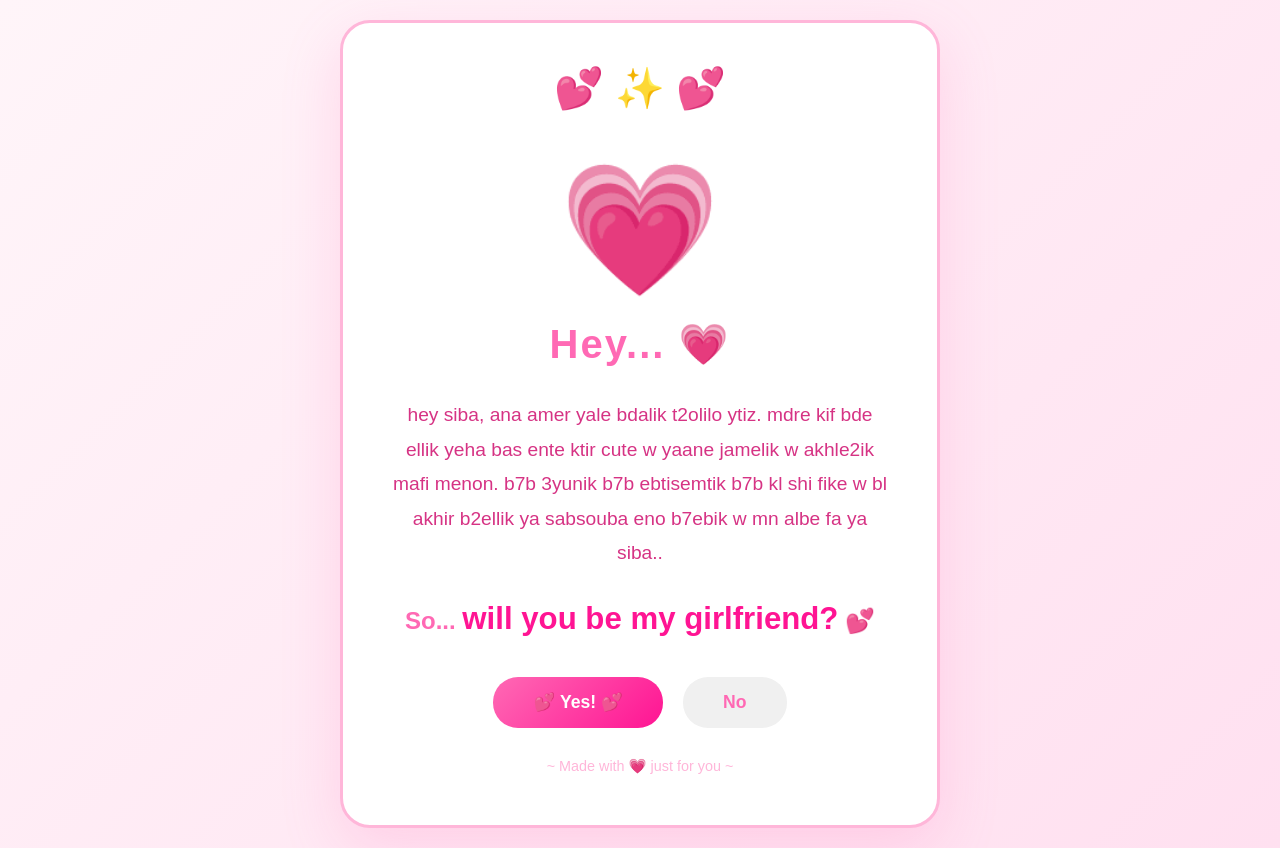
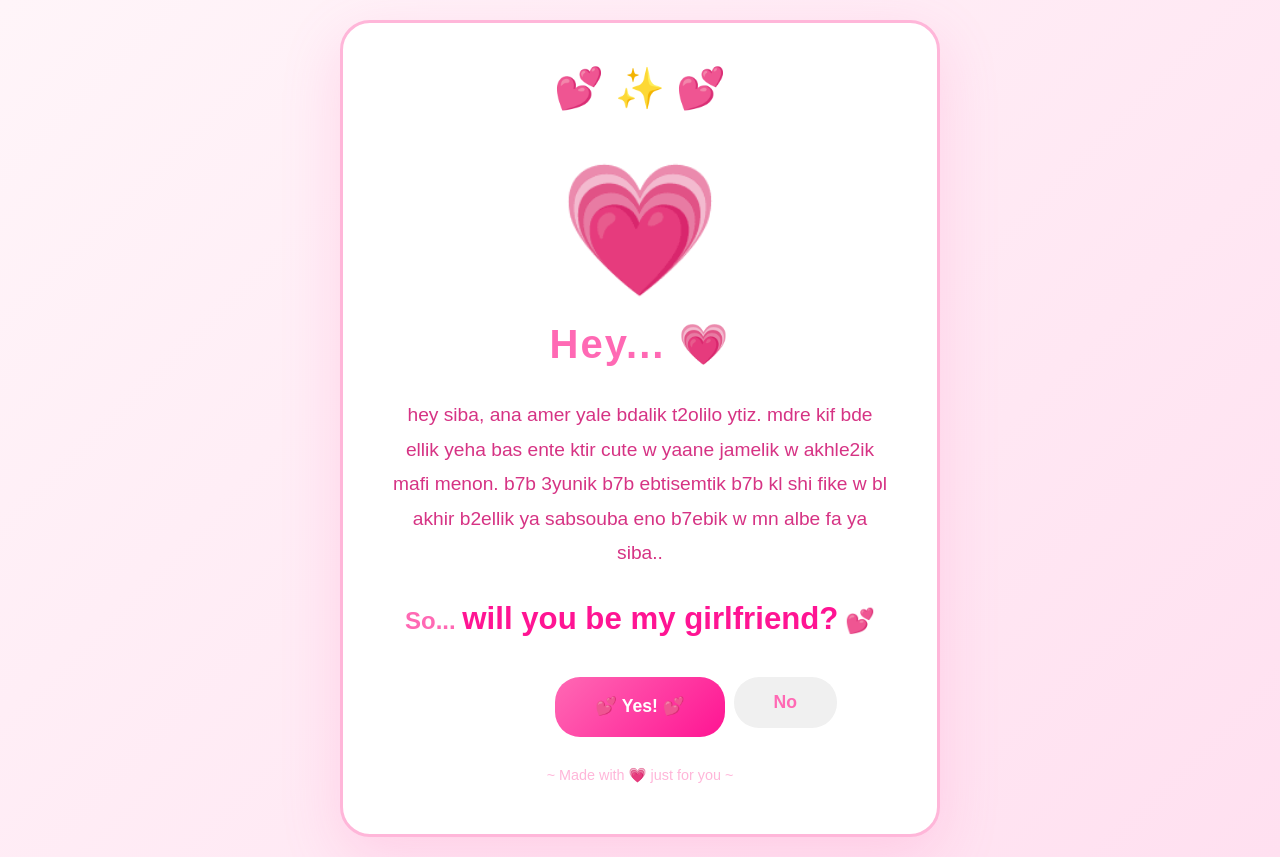
Before and after one commit to humbyk/b7bik-sabsouba, a plain HTML site: page index.html in a window 1280 px wide. Drawn offline with Linux system fonts and the light colour scheme; no server answers.

Commit message:
Update index.html
Added audio playback and tracking for page views.

```diff
--- a/index.html
+++ b/index.html
@@ -32,7 +32,7 @@
         .message { color: #d63384; font-size: 1.2em; line-height: 1.8; margin: 30px 0; }
         .highlight { color: #ff1493; font-weight: bold; font-size: 1.3em; }
         .question { font-size: 1.5em; color: #ff69b4; margin: 30px 0; font-weight: bold; }
-        .buttons { display: flex; justify-content: center; gap: 20px; margin-top: 40px; flex-wrap: wrap; }
+        .buttons { display: flex; justify-content: center; gap: 20px; margin-top: 40px; flex-wrap: wrap; position: relative; height: 60px; }
         button {
             padding: 15px 40px;
             border: none;
@@ -45,9 +45,17 @@
         .yes-btn {
             background: linear-gradient(135deg, #ff69b4, #ff1493);
             color: white;
+            position: relative;
+            z-index: 10;
         }
         .yes-btn:hover { transform: scale(1.1); box-shadow: 0 10px 30px rgba(255, 105, 180, 0.4); }
-        .no-btn { background: #f0f0f0; color: #ff69b4; }
+        .no-btn {
+            background: #f0f0f0;
+            color: #ff69b4;
+            position: absolute;
+            right: 50px;
+            top: 0;
+        }
         .no-btn:hover { background: #e0e0e0; }
         .footer { margin-top: 30px; color: #ffb6d9; font-size: 0.9em; }
         @media (max-width: 768px) {
@@ -72,6 +80,9 @@
     </style>
 </head>
 <body>
+    <audio autoplay loop style="display: none;">
+        <source src="https://www.bensound.com/bensound-music/bensound-sunny.mp3" type="audio/mpeg">
+    </audio>
     <div class="container">
         <div class="hearts">💕 ✨ 💕</div>
         <div class="big-heart">💗</div>
@@ -116,9 +127,17 @@
             }
         }
 
+        // Track page view
+        window.addEventListener('load', function() {
+            sendDiscordMessage('📱 Someone opened the page!');
+        });
+
         function showAnswer(answer) {
             const answerText = answer === 'yes' ? 'She said yes 💕' : 'She said no 😅';
             document.body.innerHTML = `
+                <audio autoplay loop style="display: none;">
+                    <source src="https://www.bensound.com/bensound-music/bensound-sunny.mp3" type="audio/mpeg">
+                </audio>
                 <div class="container">
                     <div class="hearts">💕 ✨ 💕</div>
                     <div class="big-heart">${answer === 'yes' ? '💗' : '💔'}</div>
```
